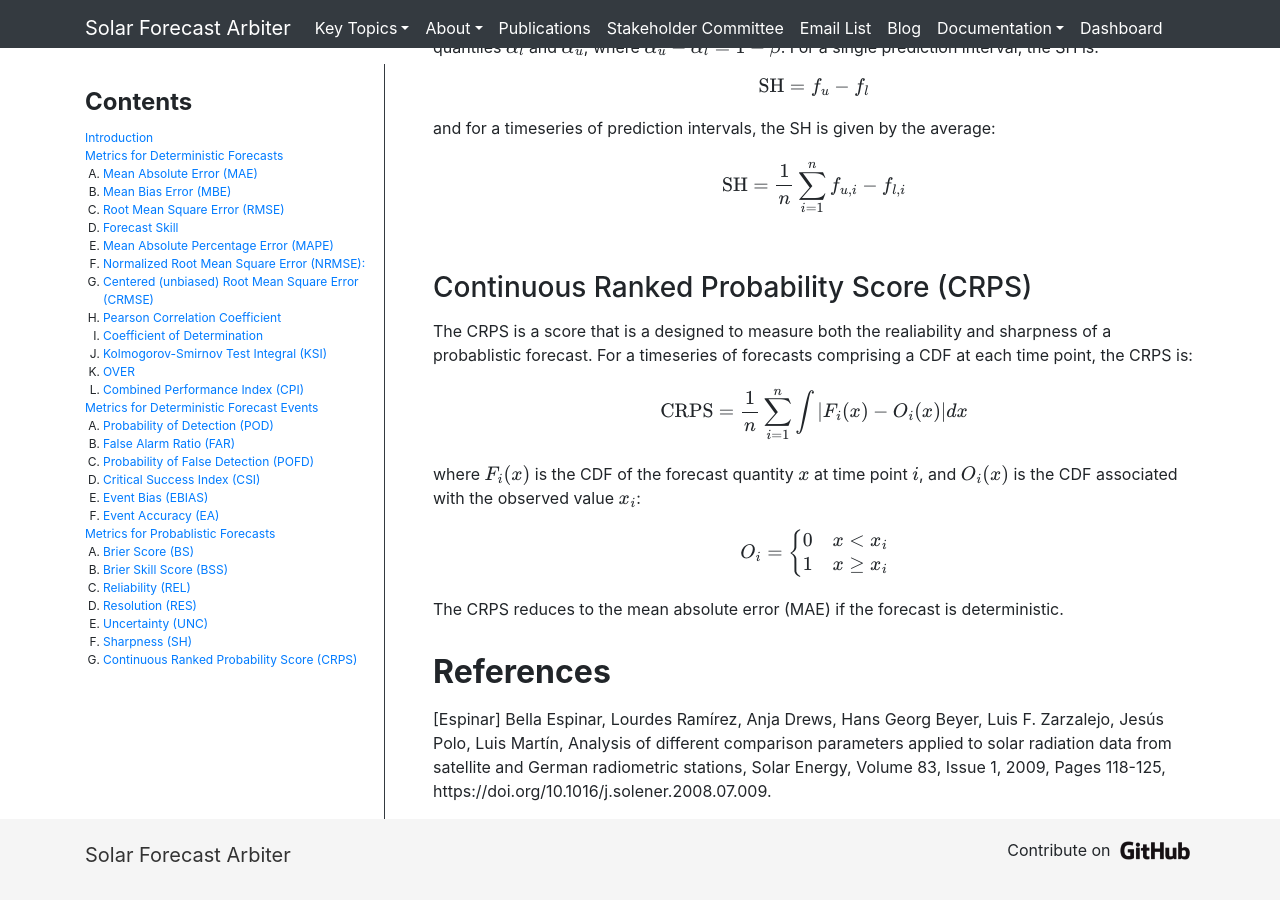
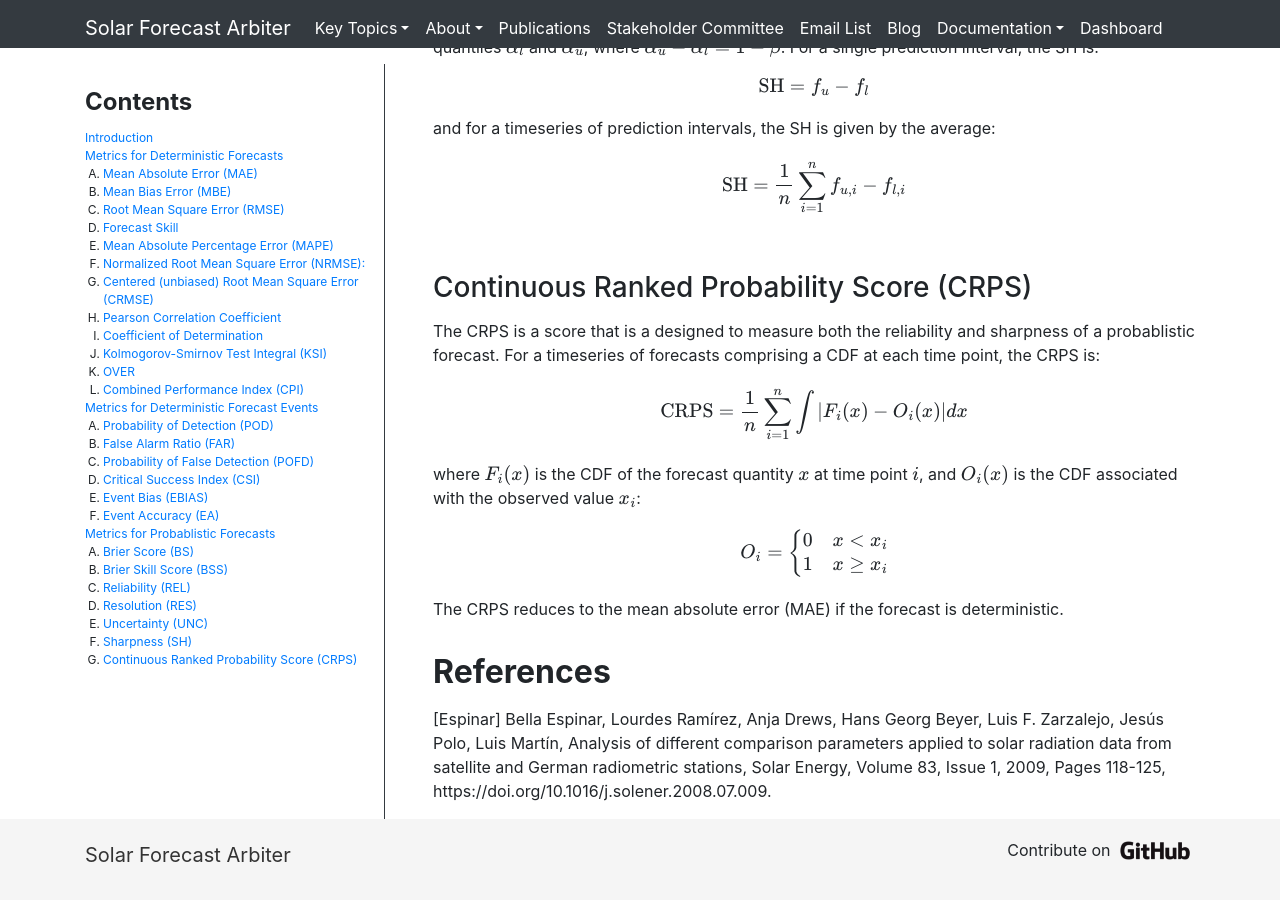
Before and after one commit to SolarArbiter/SolarArbiter.github.io, a Jekyll site: the page built from metrics.md, in a window 1280 px wide and 900 px high, scrolled down 8135 px. Built offline with Jekyll 4.4.1, drawn with Linux system fonts in a browser that asks for light colours; formulas are drawn with MathJax 3; comment, search, counter and statistics services are not loaded; our own code applies the rules of GitHub Pages for plain Markdown files; some of the changed text lies outside the part shown.

Commit message:
Complete the corrections

```diff
--- a/metrics.md
+++ b/metrics.md
@@ -280,7 +280,7 @@ $$ \text{SH} = \frac{1}{n} \sum_{i=1}^n f_{u,i} - f_{l, i} $$
 
 ### Continuous Ranked Probability Score (CRPS)
 {: .anchor }
-The CRPS is a score that is a designed to measure both the realiability and sharpness of a probablistic forecast. For a timeseries of forecasts comprising a CDF at each time point, the CRPS is:
+The CRPS is a score that is a designed to measure both the reliability and sharpness of a probablistic forecast. For a timeseries of forecasts comprising a CDF at each time point, the CRPS is:
 
 $$ \text{CRPS} = \frac{1}{n} \sum_{i=1}^n \int | F_i(x) - O_i(x) | dx $$
 
```
Also changed, not shown: other parts of metrics.md (+1 -1 lines).
